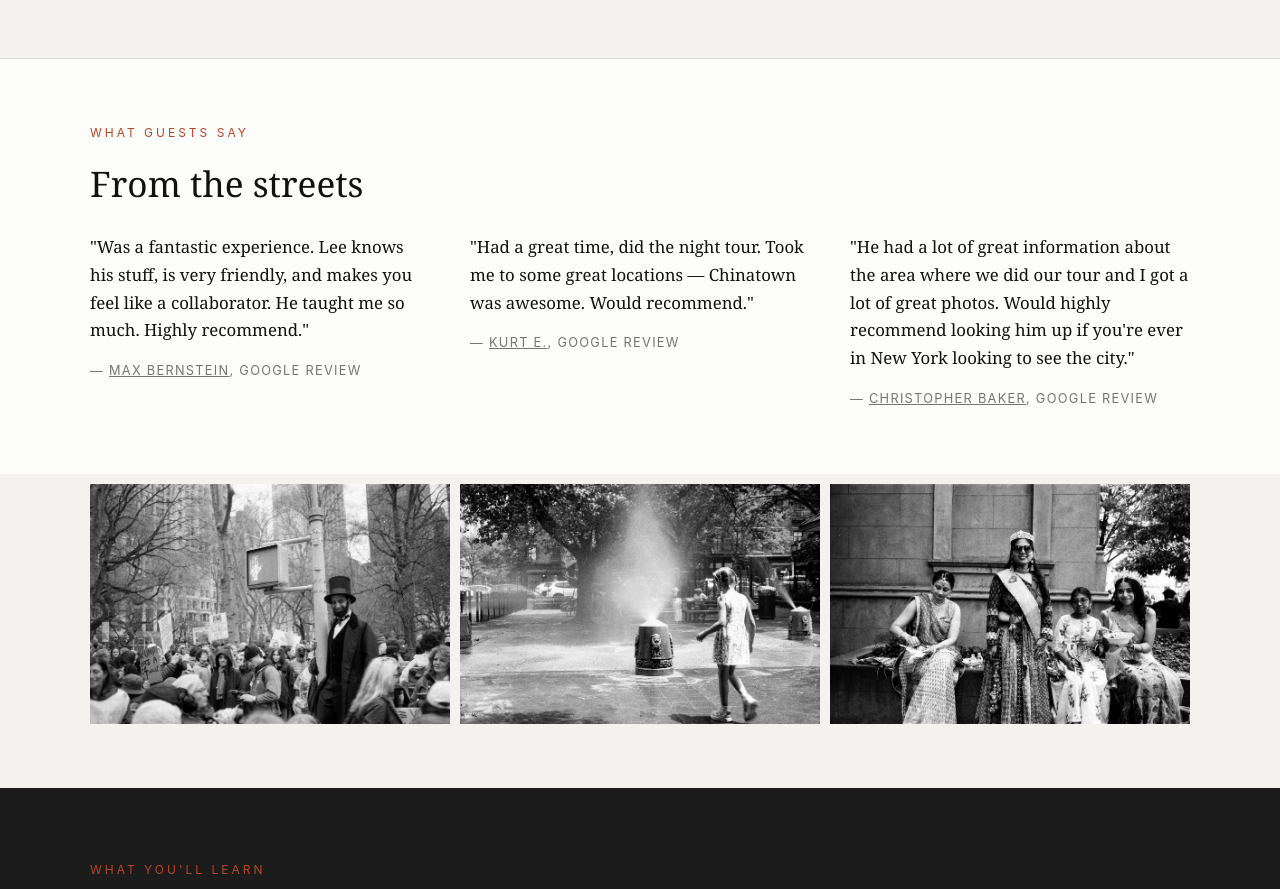
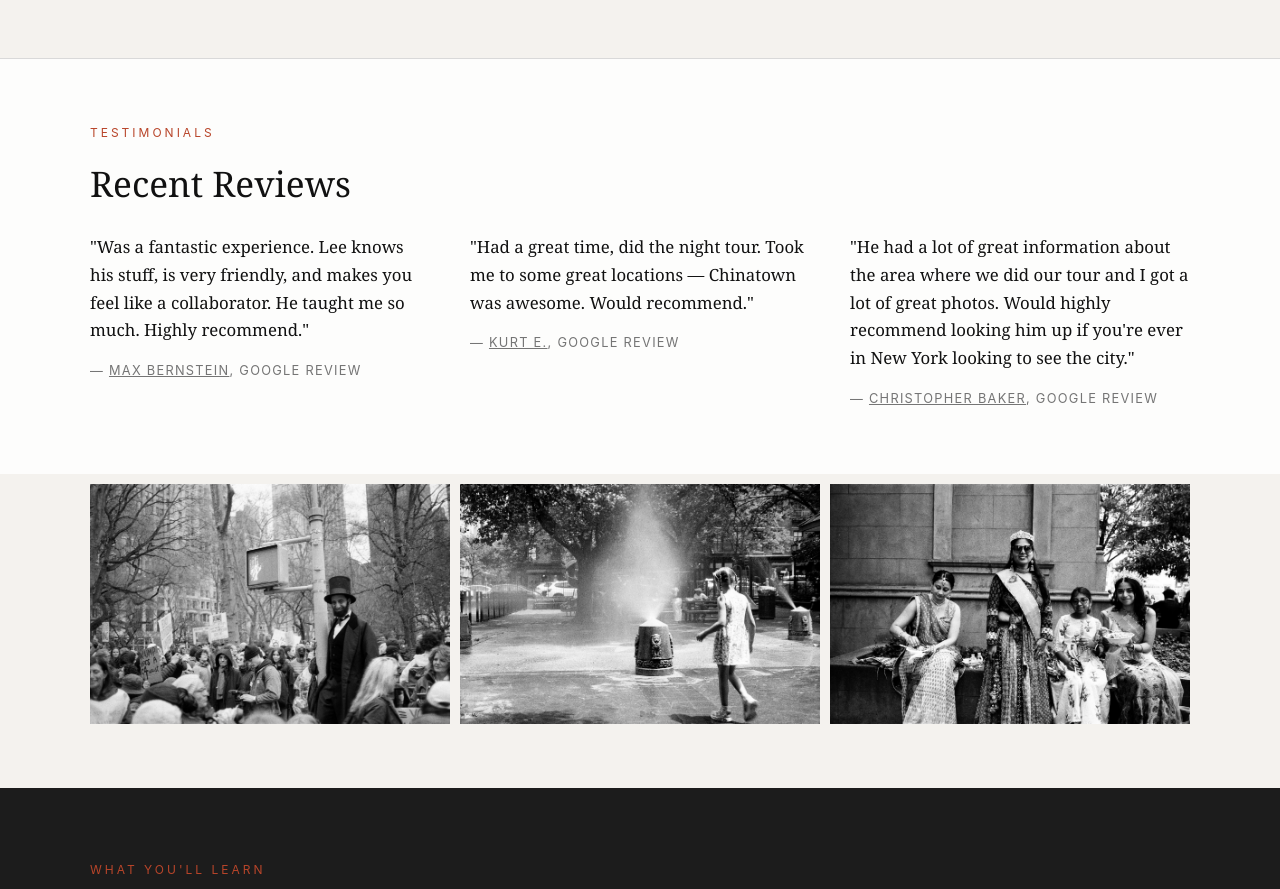
Before and after one commit to leemcohen/leecohenphoto.com, a plain HTML site: page index.html in a window 1280 px wide. Shown: the part 2320-3209 px from the top of the page. Drawn offline with Linux system fonts and the light colour scheme.

Commit message:
Add files via upload

```diff
--- a/index.html
+++ b/index.html
@@ -295,8 +295,8 @@
 
 <section class="testimonials" id="testimonials">
   <div class="container">
-    <p class="section-kicker">What Guests Say</p>
-    <h2>From the streets</h2>
+    <p class="section-kicker">Testimonials</p>
+    <h2>Recent Reviews</h2>
     <div class="testimonial-grid">
       <blockquote>
         <p>"Was a fantastic experience. Lee knows his stuff, is very friendly, and makes you feel like a collaborator. He taught me so much. Highly recommend."</p>
```
